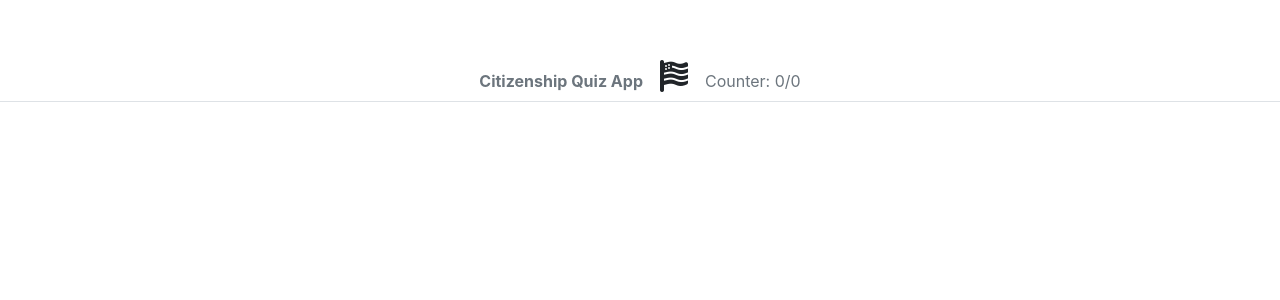
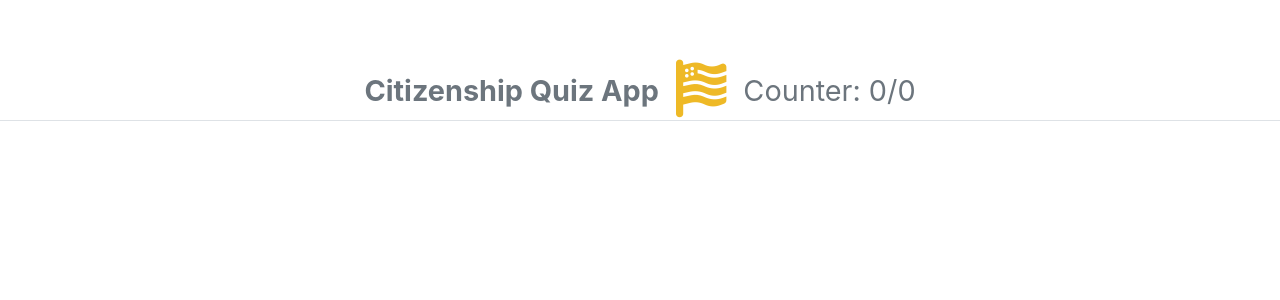
Before and after one commit to veroca88/qa_citizenshipTest_app, a Vue app: page / in a window 1280 px wide. Shown: the top 300 px of the page. Built offline with nearby package versions, Linux system fonts and the light colour scheme; no server answers.

Commit message:
Adjust styles

```diff
--- a/src/components/Header.vue
+++ b/src/components/Header.vue
@@ -15,4 +15,10 @@ export default {
 </script>
 
 <style>
+.fas {
+  color: rgb(238, 185, 38);
+}
+.nav {
+  font-size: calc(1em + 1vw);
+}
 </style>
```
